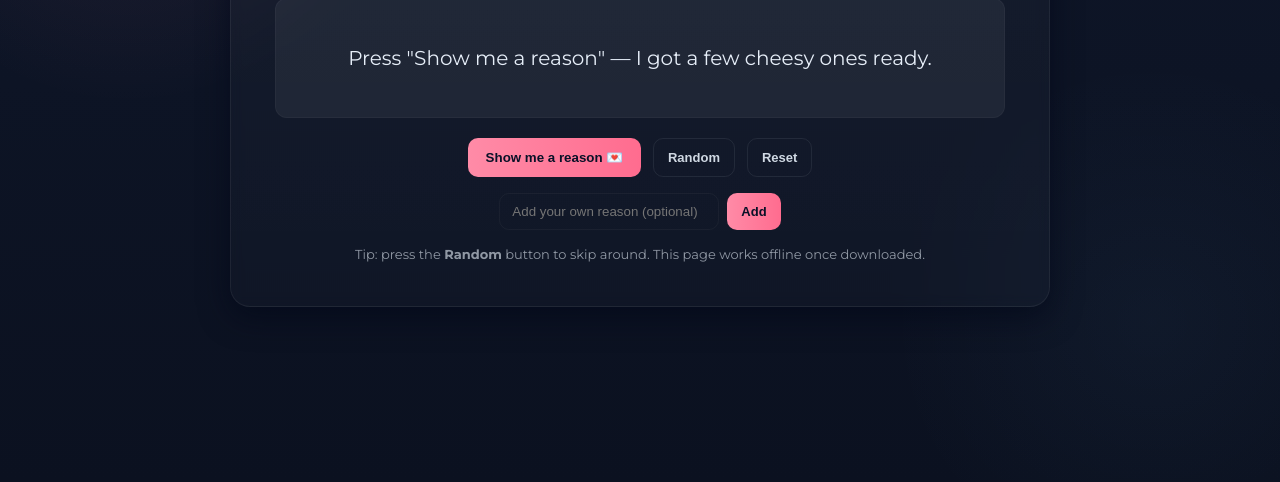
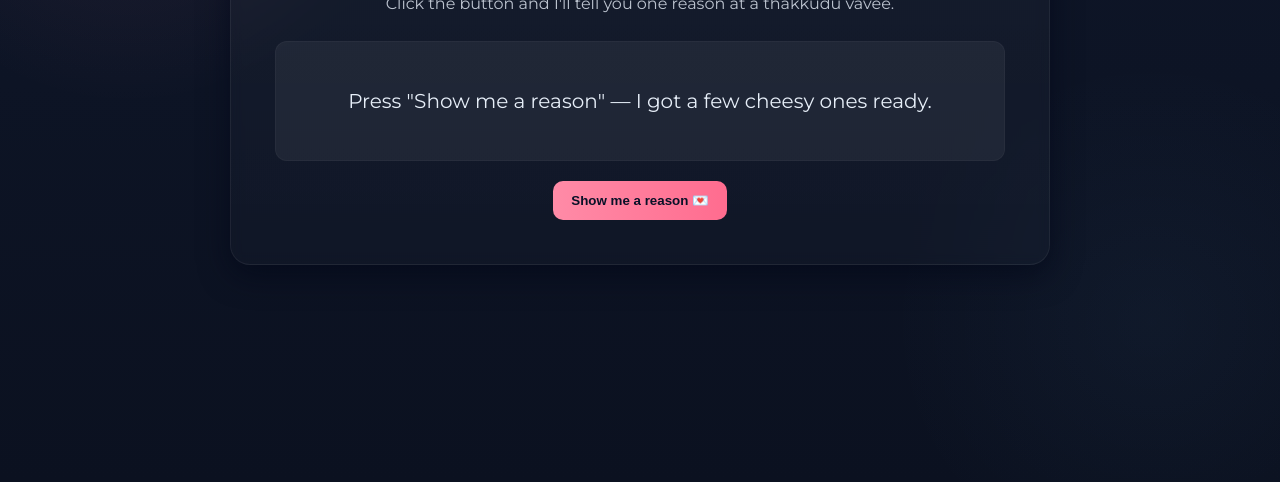
Before and after one commit to Masteroduo/Project-Ariane-IV, a plain HTML site: page index.html in a window 1280 px wide. Shown: the part 318-800 px from the top of the page. Drawn offline with Linux system fonts and the light colour scheme.

Commit message:
Update index.html

```diff
--- a/index.html
+++ b/index.html
@@ -53,22 +53,14 @@
   <div class="container">
     <div class="card">
       <h1>Reasons Why I Love You</h1>
-      <p class="lead">Click the button and I'll tell you one reason at a time — simple, honest, slightly cheesy.</p>
+      <p class="lead">Click the button and I'll tell you one reason at a thakkudu vavee.</p>
 
       <div id="reason" class="reason-box" aria-live="polite">&nbsp;</div>
 
       <div class="controls">
         <button id="showBtn" class="btn-primary">Show me a reason 💌</button>
-        <button id="randomBtn" class="btn-secondary small">Random</button>
-        <button id="resetBtn" class="btn-secondary small">Reset</button>
       </div>
 
-      <div class="input-row" aria-label="add-your-reason">
-        <input id="newReason" type="text" placeholder="Add your own reason (optional)" />
-        <button id="addBtn" class="btn-primary small">Add</button>
-      </div>
-
-      <footer>Tip: press the <strong>Random</strong> button to skip around. This page works offline once downloaded.</footer>
     </div>
   </div>
 
```
